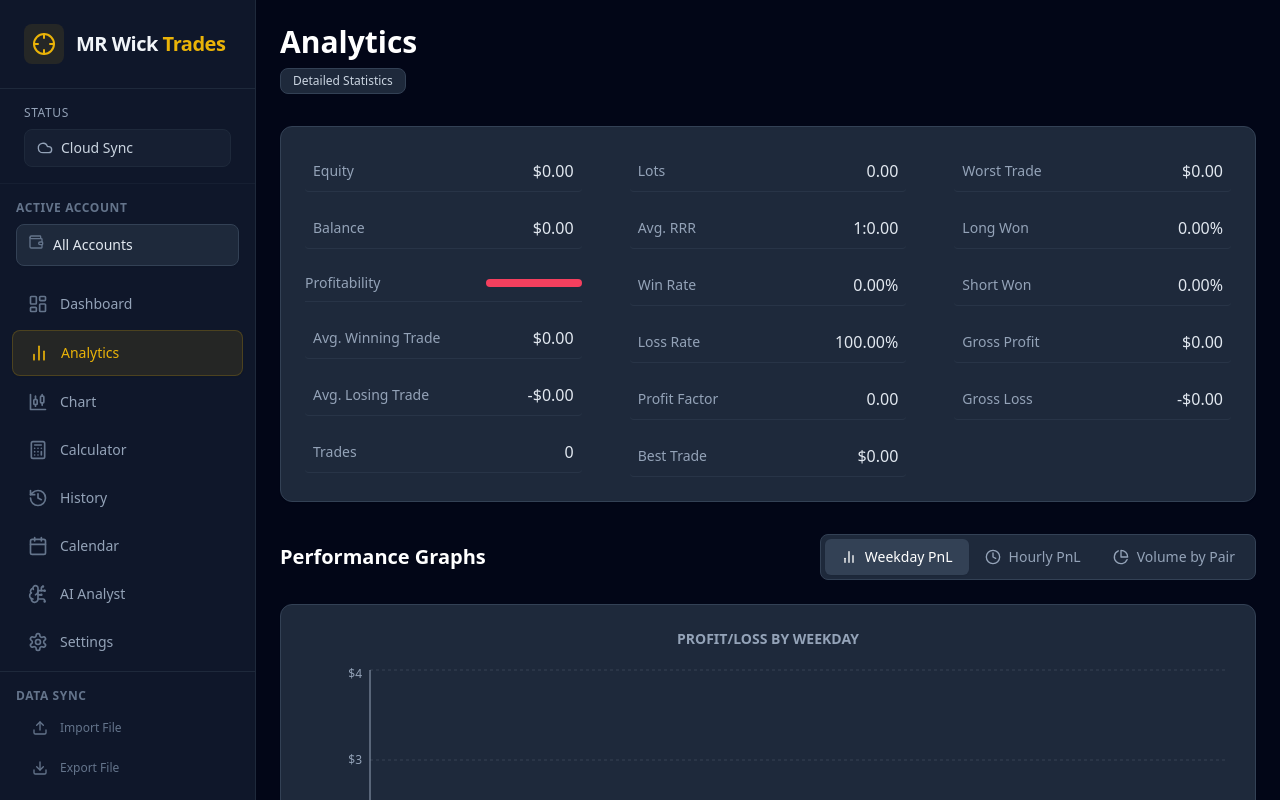
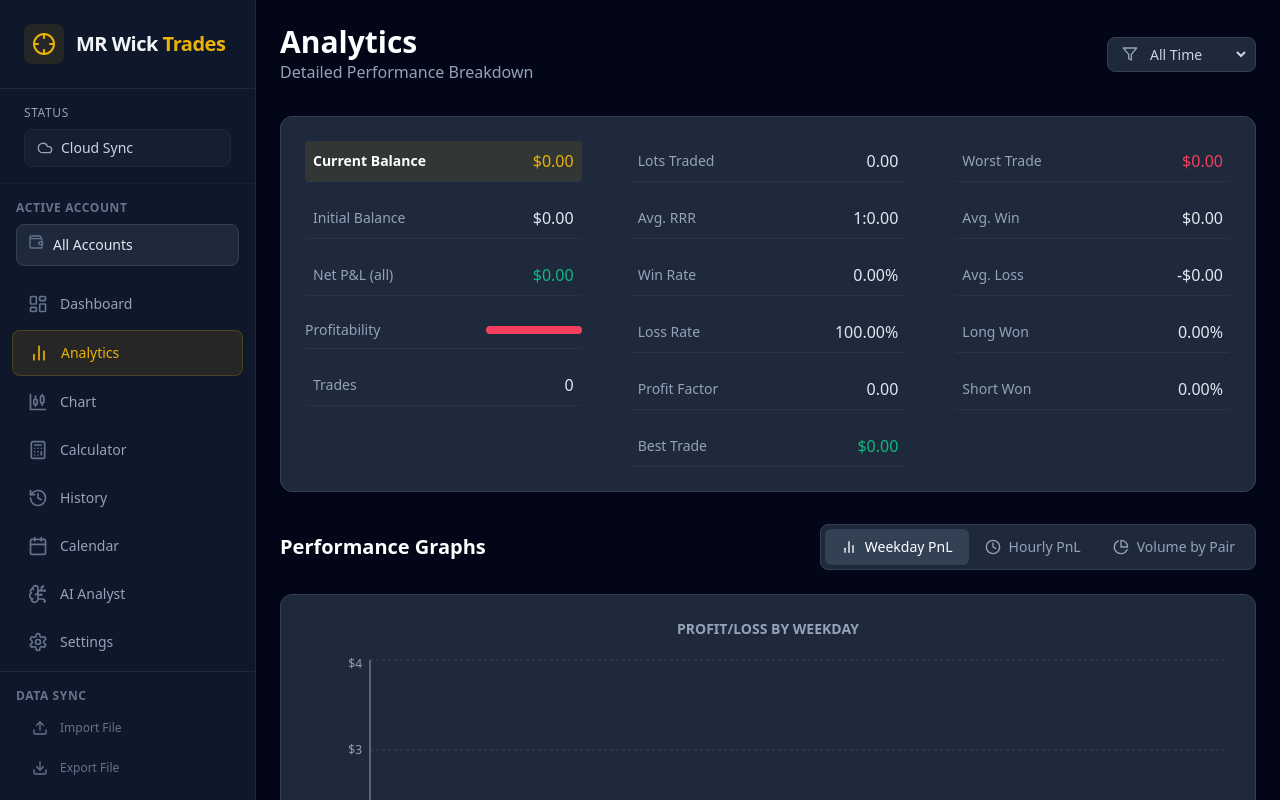
Before and after one commit to waqas9291/Trade-Journal-2.0, a React (Vite) app: page / in a window 1280 px wide. Both pictures are taken after a click on the button "Analytics". Built offline with nearby package versions, Linux system fonts and the light colour scheme.

Commit message:
Update Analytics.tsx

```diff
--- a/src/components/Analytics.tsx
+++ b/src/components/Analytics.tsx
@@ -1,21 +1,62 @@
 import React, { useMemo, useState } from 'react';
 import { Trade } from '../types';
 import { BarChart, Bar, XAxis, YAxis, CartesianGrid, Tooltip, ResponsiveContainer, PieChart, Pie, Cell, Legend } from 'recharts';
-import { HelpCircle, BarChart2, PieChart as PieChartIcon, Clock, Percent } from 'lucide-react';
+import { BarChart2, PieChart as PieChartIcon, Clock, Filter, Calendar } from 'lucide-react';
 
 interface AnalyticsProps {
     trades: Trade[];
-    accountBalance: number;
+    accountBalance: number; // This acts as Initial Balance
 }
 
 type GraphTab = 'WEEKDAY' | 'HOUR' | 'SYMBOL' | 'RATIO';
+type TimeFilter = 'ALL' | 'THIS_WEEK' | 'THIS_MONTH' | 'LAST_MONTH' | 'LAST_7_DAYS' | 'LAST_30_DAYS';
 
 export const Analytics: React.FC<AnalyticsProps> = ({ trades, accountBalance }) => {
     const [activeGraph, setActiveGraph] = useState<GraphTab>('WEEKDAY');
+    const [timeFilter, setTimeFilter] = useState<TimeFilter>('ALL');
+
+    // Filtering Logic
+    const filteredTrades = useMemo(() => {
+        const now = new Date();
+        return trades.filter(t => {
+            if (t.status !== 'CLOSED') return false; // Only analyze closed trades for stats
+
+            const tradeDate = new Date(t.entryDate);
+
+            switch(timeFilter) {
+                case 'THIS_WEEK': {
+                    const firstDay = now.getDate() - now.getDay();
+                    const weekStart = new Date(now.setDate(firstDay));
+                    weekStart.setHours(0,0,0,0);
+                    return tradeDate >= weekStart;
+                }
+                case 'THIS_MONTH': {
+                    const monthStart = new Date(now.getFullYear(), now.getMonth(), 1);
+                    return tradeDate >= monthStart;
+                }
+                case 'LAST_MONTH': {
+                    const lastMonthStart = new Date(now.getFullYear(), now.getMonth() - 1, 1);
+                    const lastMonthEnd = new Date(now.getFullYear(), now.getMonth(), 0);
+                    return tradeDate >= lastMonthStart && tradeDate <= lastMonthEnd;
+                }
+                case 'LAST_7_DAYS': {
+                    const sevenDaysAgo = new Date();
+                    sevenDaysAgo.setDate(sevenDaysAgo.getDate() - 7);
+                    return tradeDate >= sevenDaysAgo;
+                }
+                case 'LAST_30_DAYS': {
+                    const thirtyDaysAgo = new Date();
+                    thirtyDaysAgo.setDate(thirtyDaysAgo.getDate() - 30);
+                    return tradeDate >= thirtyDaysAgo;
+                }
+                default: return true;
+            }
+        });
+    }, [trades, timeFilter]);
 
     // Detailed Stats Calculation
     const stats = useMemo(() => {
-        const closedTrades = trades.filter(t => t.status === 'CLOSED');
+        const closedTrades = filteredTrades;
         const winningTrades = closedTrades.filter(t => t.pnl > 0);
         const losingTrades = closedTrades.filter(t => t.pnl <= 0);
 
@@ -41,9 +82,24 @@ export const Analytics: React.FC<AnalyticsProps> = ({ trades, accountBalance })
         const shortTrades = closedTrades.filter(t => t.direction === 'SHORT');
         const shortWon = shortTrades.length > 0 ? (shortTrades.filter(t => t.pnl > 0).length / shortTrades.length) * 100 : 0;
 
+        // Current Balance Logic: Initial + Total PnL (of the filtered range? No, Current Balance implies Account State)
+        // However, if we filter by date, showing "Current Balance" based on ALL trades makes sense,
+        // OR we show "Net PnL for Period".
+        // The user asked for "Initial Balance" and "Current Balance".
+        // To respect the filter, "Initial Balance" here might mean "Balance at Start of Period".
+        // But for simplicity and clarity given the app structure:
+        // Initial Balance = accountBalance (Static setting from Account)
+        // Current Balance = accountBalance + (Sum of ALL trades PnL, not just filtered).
+
+        // Let's calculate TOTAL accumulated PnL for the Current Balance
+        const allClosedTrades = trades.filter(t => t.status === 'CLOSED');
+        const totalAccumulatedPnl = allClosedTrades.reduce((acc, t) => acc + t.pnl, 0);
+        const currentBalance = accountBalance + totalAccumulatedPnl;
+
         return {
-            balance: accountBalance,
-            equity: accountBalance,
+            initialBalance: accountBalance,
+            currentBalance: currentBalance,
+            periodPnl: totalPnl,
             profitability: winRate,
             avgWin,
             avgLoss,
@@ -60,44 +116,61 @@ export const Analytics: React.FC<AnalyticsProps> = ({ trades, accountBalance })
             grossProfit,
             grossLoss
         };
-    }, [trades, accountBalance]);
+    }, [filteredTrades, trades, accountBalance]);
 
     // Graph Data Helpers
     const symbolPerformance = useMemo(() => {
         const map = new Map<string, number>();
-        trades.filter(t => t.status === 'CLOSED').forEach(t => {
+        filteredTrades.forEach(t => {
             map.set(t.symbol, (map.get(t.symbol) || 0) + 1);
         });
         return Array.from(map.entries()).map(([name, value]) => ({ name, value }));
-    }, [trades]);
+    }, [filteredTrades]);
 
     const pnlByWeekday = useMemo(() => {
         const days = ['Sun', 'Mon', 'Tue', 'Wed', 'Thu', 'Fri', 'Sat'];
         const data = days.map(d => ({ day: d, pnl: 0 }));
-        trades.filter(t => t.status === 'CLOSED').forEach(t => {
+        filteredTrades.forEach(t => {
             const dayIndex = new Date(t.entryDate).getDay();
             data[dayIndex].pnl += t.pnl;
         });
         return data;
-    }, [trades]);
+    }, [filteredTrades]);
 
     const pnlByHour = useMemo(() => {
         const data = Array.from({ length: 24 }, (_, i) => ({ hour: `${i}:00`, pnl: 0 }));
-        trades.filter(t => t.status === 'CLOSED').forEach(t => {
+        filteredTrades.forEach(t => {
             const hour = new Date(t.entryDate).getHours();
             data[hour].pnl += t.pnl;
         });
         return data;
-    }, [trades]);
+    }, [filteredTrades]);
 
     const COLORS = ['#10b981', '#f43f5e', '#3b82f6', '#eab308', '#8b5cf6', '#ec4899', '#6366f1'];
 
     return (
         <div className="space-y-8 pb-10">
-            <header>
-                <h2 className="text-3xl font-bold text-slate-900 dark:text-white mb-2">Analytics</h2>
-                <div className="flex space-x-2">
-                    <span className="px-3 py-1 bg-white dark:bg-slate-800 text-slate-600 dark:text-slate-300 text-xs font-medium rounded-lg border border-slate-200 dark:border-slate-700">Detailed Statistics</span>
+            <header className="flex flex-col md:flex-row md:items-center justify-between gap-4">
+                <div>
+                    <h2 className="text-3xl font-bold text-slate-900 dark:text-white">Analytics</h2>
+                    <p className="text-slate-500 dark:text-slate-400">Detailed Performance Breakdown</p>
+                </div>
+
+                {/* Time Filter */}
+                <div className="flex items-center space-x-2 bg-white dark:bg-slate-800 p-1.5 rounded-lg border border-slate-200 dark:border-slate-700">
+                    <Filter className="h-4 w-4 text-slate-400 ml-2" />
+                    <select
+                        value={timeFilter}
+                        onChange={(e) => setTimeFilter(e.target.value as TimeFilter)}
+                        className="bg-transparent border-none text-sm text-slate-700 dark:text-slate-300 focus:ring-0 cursor-pointer outline-none"
+                    >
+                        <option value="ALL">All Time</option>
+                        <option value="THIS_WEEK">This Week</option>
+                        <option value="LAST_7_DAYS">Last 7 Days</option>
+                        <option value="THIS_MONTH">This Month</option>
+                        <option value="LAST_MONTH">Last Month</option>
+                        <option value="LAST_30_DAYS">Last 30 Days</option>
+                    </select>
                 </div>
             </header>
 
@@ -106,37 +179,38 @@ export const Analytics: React.FC<AnalyticsProps> = ({ trades, accountBalance })
                 <div className="grid grid-cols-1 md:grid-cols-2 lg:grid-cols-3 gap-y-6 gap-x-12">
                     {/* Column 1 */}
                     <div className="space-y-4">
-                        <StatRow label="Equity" value={`$${stats.equity.toFixed(2)}`} />
-                        <StatRow label="Balance" value={`$${stats.balance.toFixed(2)}`} />
-                        <div className="flex justify-between items-center py-2 border-b border-slate-100 dark:border-slate-700/50">
+                        <StatRow label="Current Balance" value={`$${stats.currentBalance.toFixed(2)}`} highlight />
+                        <StatRow label="Initial Balance" value={`$${stats.initialBalance.toFixed(2)}`} />
+                        <StatRow label={`Net P&L (${timeFilter.replace('_', ' ').toLowerCase()})`} value={`$${stats.periodPnl.toFixed(2)}`}
+                            valueColor={stats.periodPnl >= 0 ? 'text-emerald-500' : 'text-rose-500'}
+                        />
+                         <div className="flex justify-between items-center py-2 border-b border-slate-100 dark:border-slate-700/50">
                             <div className="flex items-center text-slate-500 dark:text-slate-400 text-sm">Profitability</div>
                             <div className="flex items-center w-24 h-2 bg-slate-200 dark:bg-slate-700 rounded-full overflow-hidden">
                                 <div style={{width: `${stats.winRate}%`}} className="h-full bg-emerald-500"></div>
                                 <div style={{width: `${stats.lossRate}%`}} className="h-full bg-rose-500"></div>
                             </div>
                         </div>
-                        <StatRow label="Avg. Winning Trade" value={`$${stats.avgWin.toFixed(2)}`} />
-                        <StatRow label="Avg. Losing Trade" value={`-$${Math.abs(stats.avgLoss).toFixed(2)}`} />
                         <StatRow label="Trades" value={stats.totalTrades.toString()} />
                     </div>
 
                     {/* Column 2 */}
                     <div className="space-y-4">
-                        <StatRow label="Lots" value={stats.totalLots.toFixed(2)} />
+                        <StatRow label="Lots Traded" value={stats.totalLots.toFixed(2)} />
                         <StatRow label="Avg. RRR" value={`1:${stats.avgRRR}`} />
                         <StatRow label="Win Rate" value={`${stats.winRate.toFixed(2)}%`} />
                         <StatRow label="Loss Rate" value={`${stats.lossRate.toFixed(2)}%`} />
                         <StatRow label="Profit Factor" value={stats.profitFactor.toFixed(2)} />
-                        <StatRow label="Best Trade" value={`$${stats.bestTrade.toFixed(2)}`} />
+                        <StatRow label="Best Trade" value={`$${stats.bestTrade.toFixed(2)}`} valueColor="text-emerald-500" />
                     </div>
 
                     {/* Column 3 */}
                     <div className="space-y-4">
-                        <StatRow label="Worst Trade" value={`$${stats.worstTrade.toFixed(2)}`} />
+                        <StatRow label="Worst Trade" value={`$${stats.worstTrade.toFixed(2)}`} valueColor="text-rose-500" />
+                        <StatRow label="Avg. Win" value={`$${stats.avgWin.toFixed(2)}`} />
+                        <StatRow label="Avg. Loss" value={`-$${Math.abs(stats.avgLoss).toFixed(2)}`} />
                         <StatRow label="Long Won" value={`${stats.longWon.toFixed(2)}%`} />
                         <StatRow label="Short Won" value={`${stats.shortWon.toFixed(2)}%`} />
-                        <StatRow label="Gross Profit" value={`$${stats.grossProfit.toFixed(2)}`} />
-                        <StatRow label="Gross Loss" value={`-$${Math.abs(stats.grossLoss).toFixed(2)}`} />
                     </div>
                 </div>
             </div>
@@ -253,11 +327,11 @@ export const Analytics: React.FC<AnalyticsProps> = ({ trades, accountBalance })
     );
 };
 
-const StatRow = ({ label, value }: { label: string, value: string }) => (
-    <div className="flex justify-between items-center py-2 border-b border-slate-100 dark:border-slate-700/50 hover:bg-slate-50 dark:hover:bg-slate-700/20 px-2 rounded transition-colors">
-        <div className="flex items-center text-slate-500 dark:text-slate-400 text-sm">
+const StatRow = ({ label, value, valueColor, highlight }: { label: string, value: string, valueColor?: string, highlight?: boolean }) => (
+    <div className={`flex justify-between items-center py-2 border-b border-slate-100 dark:border-slate-700/50 hover:bg-slate-50 dark:hover:bg-slate-700/20 px-2 rounded transition-colors ${highlight ? 'bg-gold-50/50 dark:bg-gold-500/10 border-gold-200' : ''}`}>
+        <div className={`flex items-center text-sm ${highlight ? 'text-slate-900 dark:text-white font-bold' : 'text-slate-500 dark:text-slate-400'}`}>
             {label}
         </div>
-        <div className="text-slate-800 dark:text-slate-200 font-medium">{value}</div>
+        <div className={`font-medium ${valueColor ? valueColor : (highlight ? 'text-gold-600 dark:text-gold-500 font-bold' : 'text-slate-800 dark:text-slate-200')}`}>{value}</div>
     </div>
 );
```
